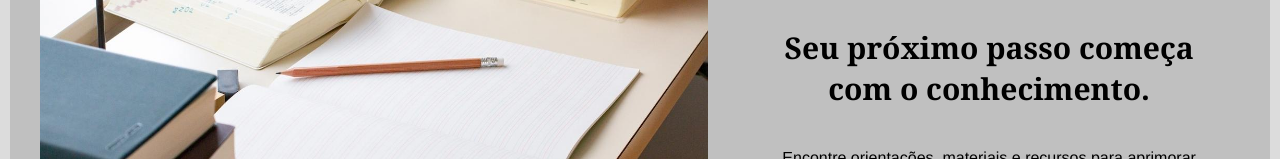
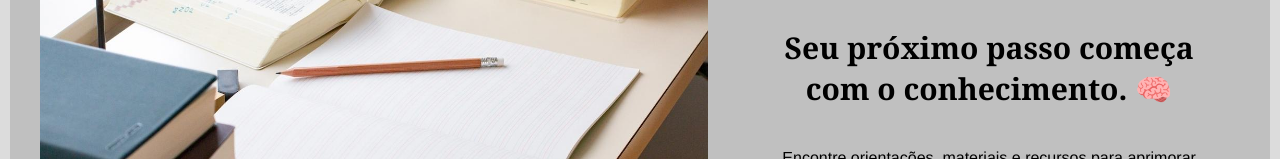
Before and after one commit to guilhermemr25/portal-educacional-lima, a plain HTML site: page pages/dicas_html/dicas.html in a window 1280 px wide. Shown: the part 272-431 px from the top of the page. Drawn offline with Linux system fonts and the light colour scheme.

Commit message:
feat: terminando rascunnho da tela inicial de dicas

```diff
--- a/css/dicas_css/dicas.css
+++ b/css/dicas_css/dicas.css
@@ -24,6 +24,7 @@ h1 {
 
 h2 {
     font-family: Georgia, 'Times New Roman', Times, serif;
+    color: black;
 }
 
 #inicio {
--- a/pages/dicas_html/dicas.html
+++ b/pages/dicas_html/dicas.html
@@ -23,7 +23,7 @@
                 </article>
                 <article>
                     <h2>Dicas de estudo, vestibulares e conteúdos complementares.</h2>
-                    <h2>Seu próximo passo começa com o conhecimento.</h2>
+                    <h2>Seu próximo passo começa com o conhecimento. 🧠</h2>
                     <p>Encontre orientações, materiais e recursos para aprimorar seus estudos e se preparar para os desafios do vestibular.</p>
                     <a href="#destaques">Explorar as dicas</a>
                 </article>
```
Also changed, not shown: assets/img/dicas_img/chapeu.png (deleted), assets/img/dicas_img/escola.png (deleted), assets/img/dicas_img/lapis.png (deleted), assets/img/dicas_img/livros.png (deleted), assets/img/dicas_img/maca.png (deleted), assets/img/dicas_img/mochila.png (deleted).
